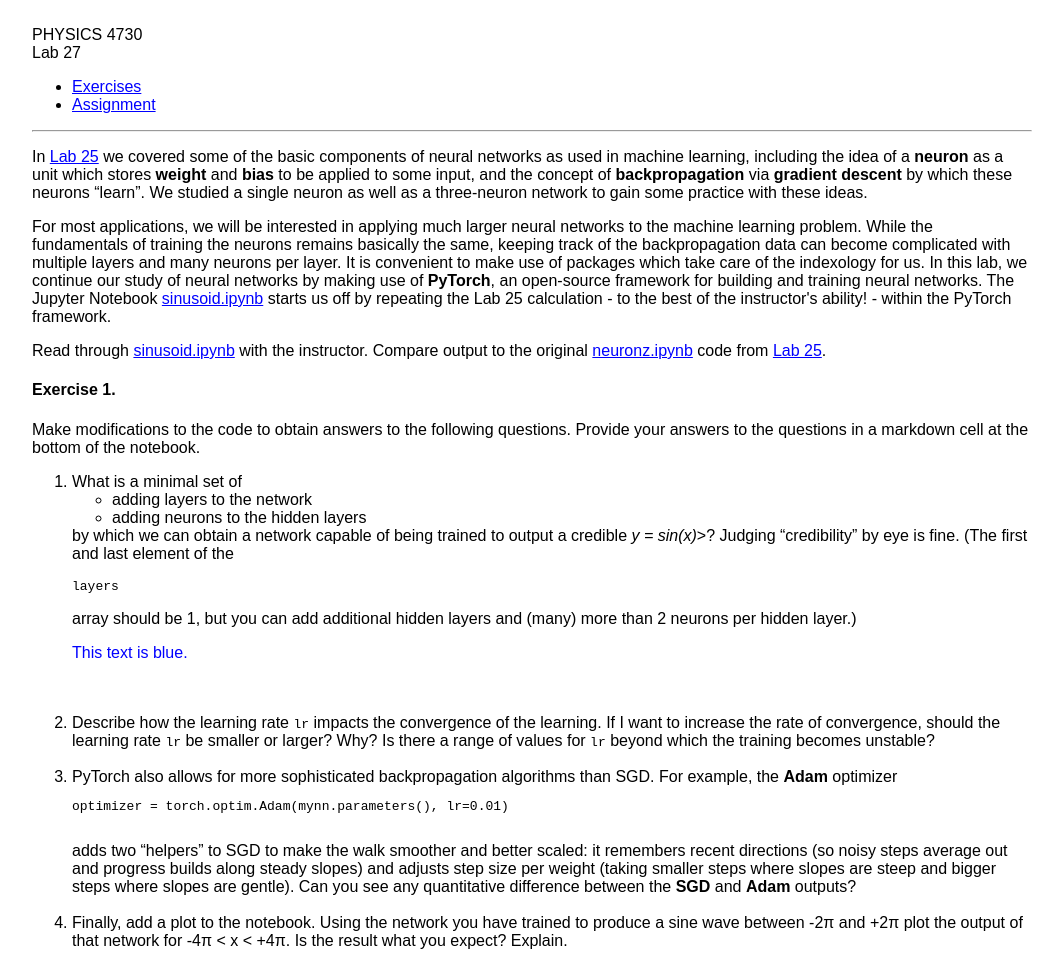
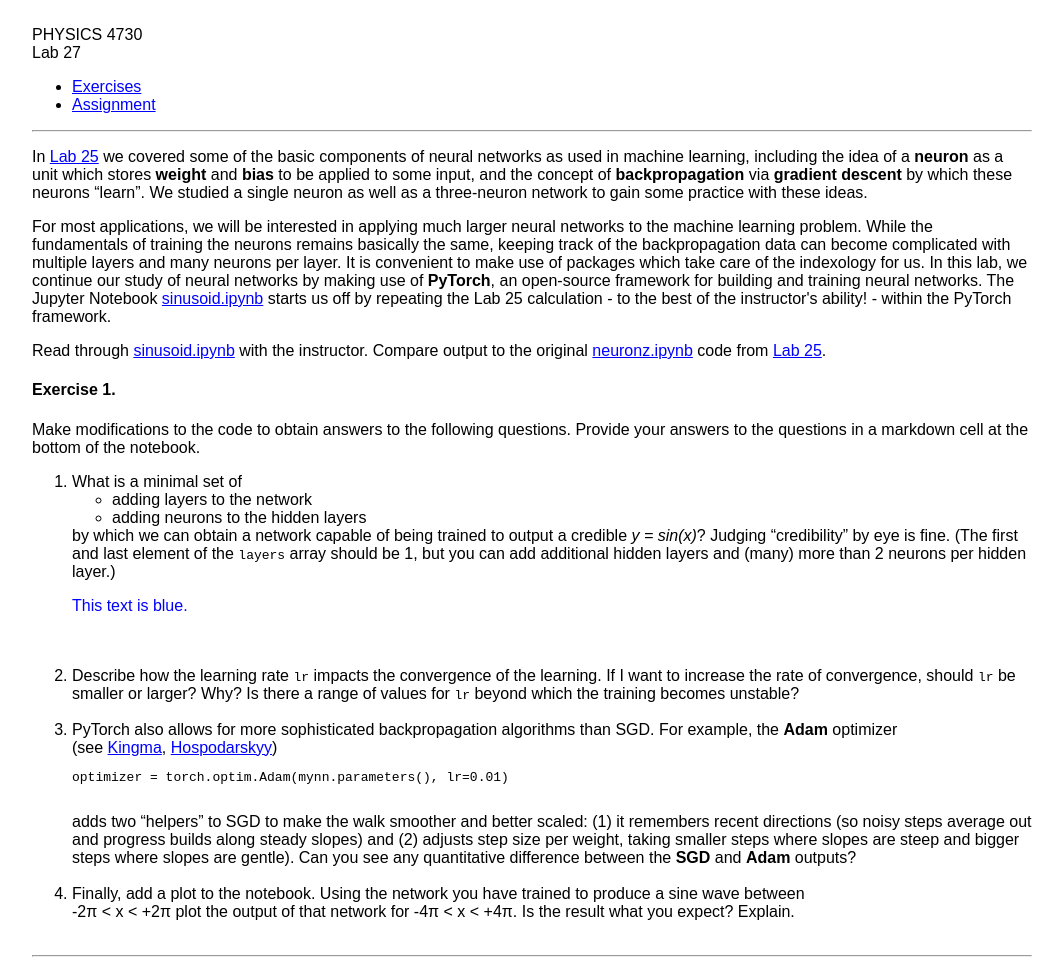
Before and after one commit to jwbelz/jwbelz.github.io, a plain HTML site: page phys4730/lab27/lab27.html in a window 1280 px wide. Shown: the top 971 px of the page, without its empty margins (68-1131 px from the left). Drawn offline with Linux system fonts and the light colour scheme.

Commit message:
Update lab27.html

```diff
--- a/phys4730/lab27/lab27.html
+++ b/phys4730/lab27/lab27.html
@@ -59,34 +59,35 @@ Make modifications to the code to obtain answers to the following questions. Pro
 		  <li> adding layers to the network </li>
 		  <li> adding neurons to the hidden layers </li>
 	  </ul>
-	  by which we can obtain a network capable of being trained to output a credible <i>y = sin(x)</i>>? Judging &ldquo;credibility&rdquo;
-	  by eye is fine. (The first and last element of the <p style-:color:red;"><pre style="display: inline;">layers</pre></p>
+	  by which we can obtain a network capable of being trained to output a credible <i>y = sin(x)</i>? Judging &ldquo;credibility&rdquo;
+	  by eye is fine. (The first and last element of the <pre style="display: inline;">layers</pre>
 	  array should be 1, but you can add additional hidden layers and (many) more than 2 neurons per hidden layer.)
 	<p style="color: blue;">This text is blue.</p>
 <br>
 <br>
 
   <li> Describe how the learning rate <pre style="display: inline;">lr</pre> impacts the convergence of the learning.
-	  If I want to increase the rate of convergence, should the learning rate <pre style="display: inline;">lr</pre>
+	  If I want to increase the rate of convergence, should <pre style="display: inline;">lr</pre>
 	  be smaller or larger? Why? Is there a range of values for <pre style="display: inline;">lr</pre> beyond which the
 	  training becomes unstable?
 
 <br>
 <br>
 
-  <li> PyTorch also allows for more sophisticated backpropagation algorithms than SGD. For example, the <b>Adam</b> optimizer<br>
+  <li> PyTorch also allows for more sophisticated backpropagation algorithms than SGD. For example,
+	  the <b>Adam</b> optimizer<br> (see <A HREF="2015_kingma_iclr.pdf">Kingma</A>, <A HREF="2024_hospodarskyy_citi.pdf">Hospodarskyy</A>)
 	  <pre>
 optimizer = torch.optim.Adam(mynn.parameters(), lr=0.01)
       </pre>
-adds two &ldquo;helpers&rdquo; to SGD to make the walk smoother and better scaled: it remembers recent directions (so noisy steps
-average out and progress builds along steady slopes) and adjusts step size per weight (taking smaller steps where slopes are
+adds two &ldquo;helpers&rdquo; to SGD to make the walk smoother and better scaled: (1) it remembers recent directions (so noisy steps
+average out and progress builds along steady slopes) and (2) adjusts step size per weight, taking smaller steps where slopes are
 steep and bigger steps where slopes are gentle). Can you see any quantitative difference between the <b>SGD</b> and <b>Adam</b> outputs?
 
 <br>
 <br>
 
-	  <li> Finally, add a plot to the notebook. Using the network you have trained to produce a sine wave between -2&pi; and +2&pi;
-		  plot the output of that network for -4&pi; &lt; x &lt; +4&pi;. Is the result what you expect? Explain.
+	  <li> Finally, add a plot to the notebook. Using the network you have trained to produce a sine wave between <br>
+		  -2&pi; &lt; x &lt; +2&pi; plot the output of that network for -4&pi; &lt; x &lt; +4&pi;. Is the result what you expect? Explain.
 
 <br>
 <br>
```
